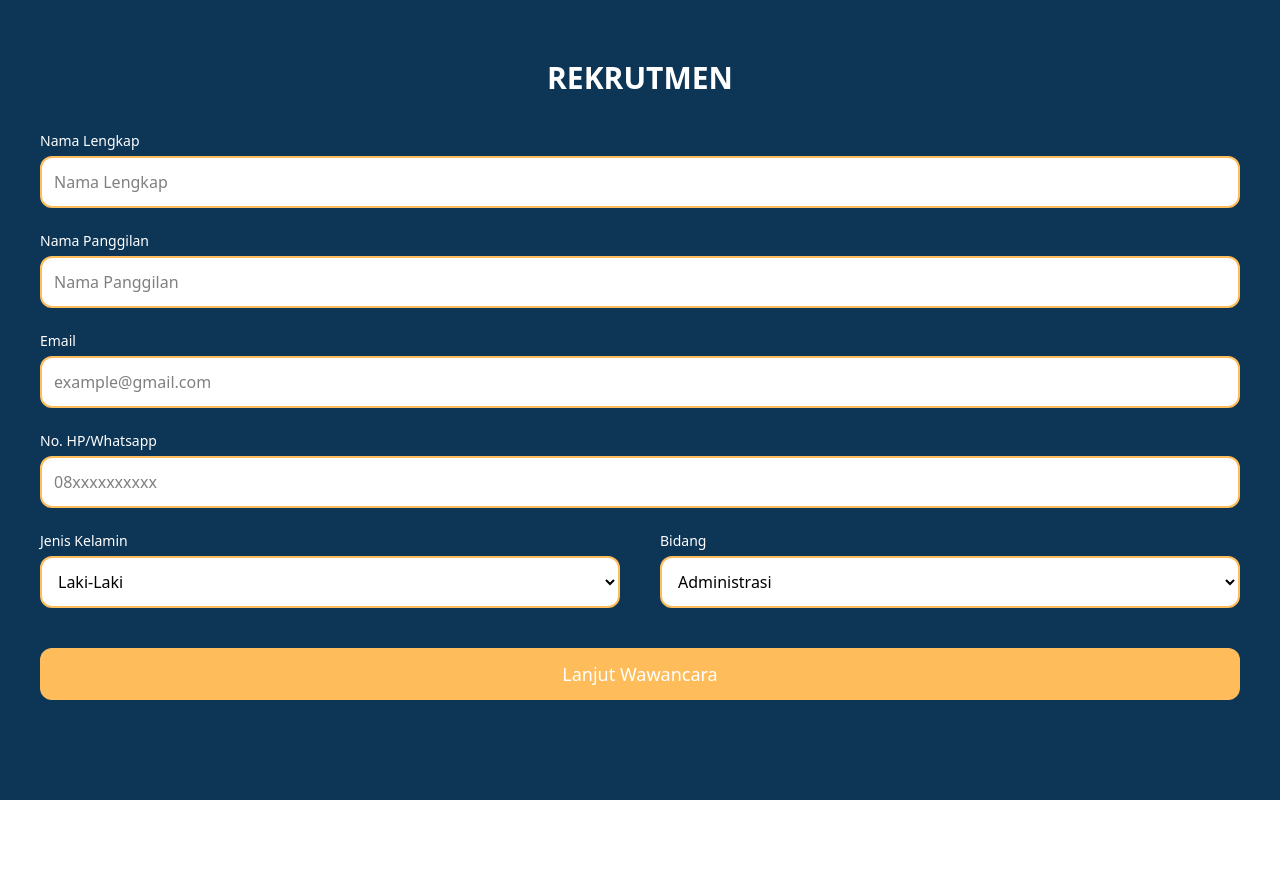
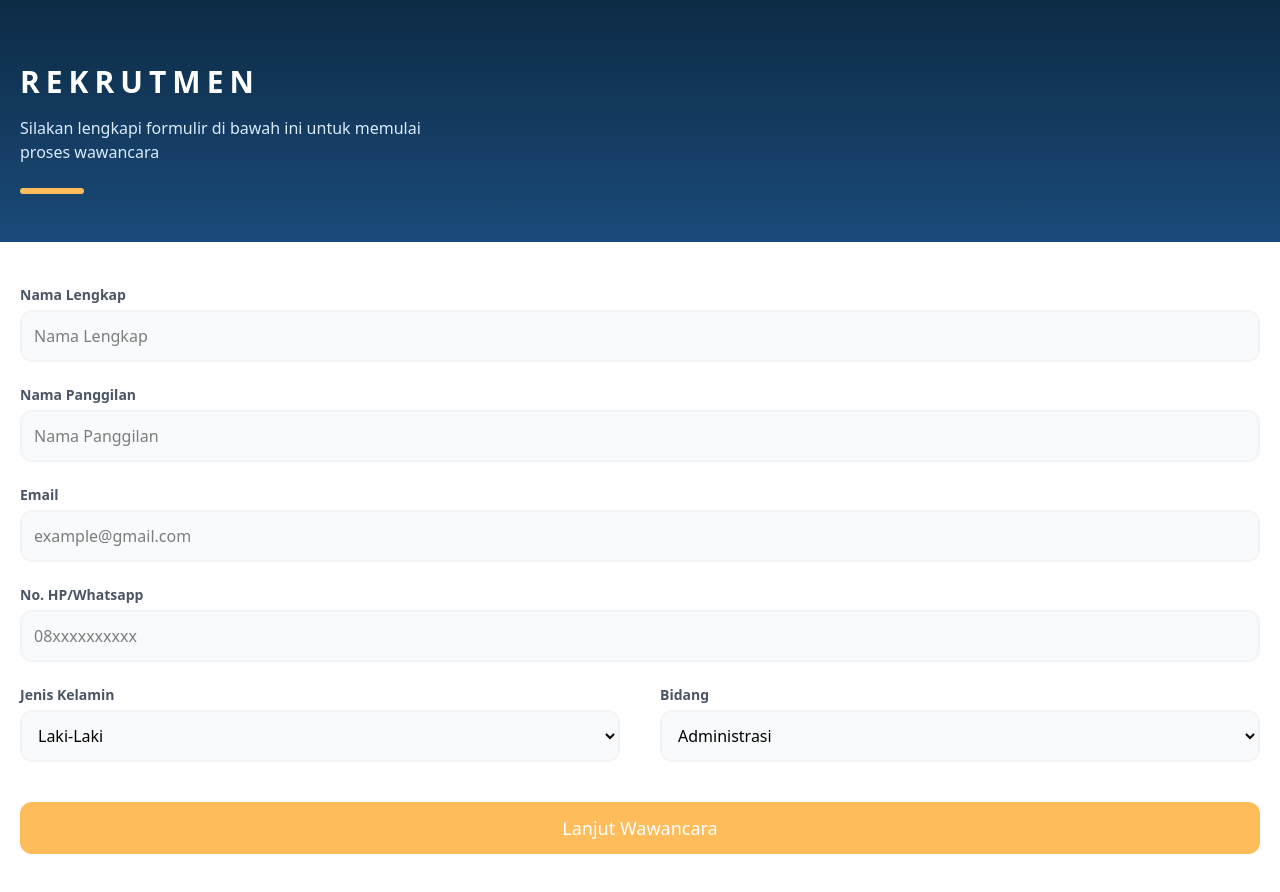
Before and after one commit to MuhammadHelga/web.rekrutkita, a React (Vite) app: page / in a window 1280 px wide. Before the commit the page ends 800 px from the top, so only its background shows below. Built offline with nearby package versions, Linux system fonts and the light colour scheme.

Commit message:
Update FormPages

```diff
--- a/src/pages/FormPages.jsx
+++ b/src/pages/FormPages.jsx
@@ -48,72 +48,82 @@ function FormPages() {
     };
 
     return (
-        <div className=' bg-[#0D3556] h-screen w-full items-center justify-center px-10 py-15'>
-            <div className='w-full bg-transparent'>
-                <h1 className='text-center text-white text-3xl font-bold mb-8'>REKRUTMEN</h1>
+        <div className='min-h-screen flex flex-col bg-white'>
+            <div className='bg-linear-to-b from-[#0D2B45] to-[#1a4b7a] w-full pt-16 pb-12 px-5 flex flex-col'>
+                <h1 className='text-white text-3xl font-bold tracking-[0.2em] mb-4'
+                    >REKRUTMEN
+                </h1>
+
+                <p className="text-blue-100 max-w-md text-sm md:text-base mb-6">
+                    Silakan lengkapi formulir di bawah ini untuk memulai proses wawancara
+                </p>
+
+                <div className="w-16 h-1.5 bg-[#FEBD5A] rounded-full"></div>
             </div>
 
+            <div className="grow w-full px-5 py-10">
+                <div className="w-full mx-auto">
                     <form onSubmit={handleSubmit}>
                         <div className='mb-5'>
-                    <label className='text-white text-sm'>Nama Lengkap</label>
+                            <label className='text-gray-600 text-sm font-semibold'>Nama Lengkap</label>
                             <input
                                 type="text"
                                 name="fullName"
                                 required
                                 onChange={handleChange}
-                        className="w-full mt-1 p-3 rounded-xl outline-none border-2 border-[#FEBD5A] bg-white"
+                                className="w-full mt-1 p-3 rounded-xl outline-none border-2 border-gray-100 bg-gray-50 focus:border-[#FEBD5A] transition-all"
                                 placeholder="Nama Lengkap"
                             />
                         </div>
 
                         <div className='mb-5'>
-                    <label className='text-white text-sm'>Nama Panggilan</label>
+                            <label className='text-gray-600 text-sm font-semibold'>Nama Panggilan</label>
                             <input
                                 type="text"
                                 name="nickName"
                                 required
                                 onChange={handleChange}
-                        className="w-full mt-1 p-3 rounded-xl outline-none border-2 border-[#FEBD5A] bg-white"
+                                className="w-full mt-1 p-3 rounded-xl outline-none border-2 border-gray-100 bg-gray-50 focus:border-[#FEBD5A] transition-all"
                                 placeholder="Nama Panggilan"
                             />
                         </div>
 
                         <div className='mb-5'>
-                    <label className='text-white text-sm'>Email</label>
+                            <label className='text-gray-600 text-sm font-semibold'>Email</label>
                             <input
                                 type="email"
                                 name="email"
                                 required
                                 onChange={handleChange}
-                        className="w-full mt-1 p-3 rounded-xl outline-none border-2 border-[#FEBD5A] bg-white"
+                                className="w-full mt-1 p-3 rounded-xl outline-none border-2 border-gray-100 bg-gray-50 focus:border-[#FEBD5A] transition-all"
                                 placeholder="example@gmail.com"
                             />
                         </div>
 
                         <div className='mb-5'>
-                    <label className='text-white text-sm'>No. HP/Whatsapp</label>
+                            <label className='text-gray-600 text-sm font-semibold'>No. HP/Whatsapp</label>
                             <input
                                 type="number"
                                 name="number"
                                 required
                                 onChange={handleChange}
-                        className="w-full mt-1 p-3 rounded-xl outline-none border-2 border-[#FEBD5A] bg-white"
+                                className="w-full mt-1 p-3 rounded-xl outline-none border-2 border-gray-100 bg-gray-50 focus:border-[#FEBD5A] transition-all"
                                 placeholder="08xxxxxxxxxx"
                             />
                         </div>
 
                         <div className='grid grid-cols-2 gap-x-10 mb-10'>
                                 <div>
-                            <label className='text-white text-sm'>Jenis Kelamin</label>
-                            <select className="w-full mt-1 p-3 rounded-xl outline-none border-2 border-[#FEBD5A] bg-white" name="gender" value={form.gender} onChange={handleChange}>
+                                    <label className='text-gray-600 text-sm font-semibold'>Jenis Kelamin</label>
+                                    <select className="w-full mt-1 p-3 rounded-xl outline-none border-2 border-gray-100 bg-gray-50 focus:border-[#FEBD5A]" name="gender" value={form.gender} onChange={handleChange}>
                                         <option value="Laki-Laki">Laki-Laki</option>
                                         <option value="Perempuan">Perempuan</option>
                                     </select>
                                 </div>
 
                                 <div>
-                            <label className='text-white text-sm'>Bidang</label>
-                            <select className="w-full mt-1 p-3 rounded-xl outline-none border-2 border-[#FEBD5A] bg-white" name="role" value={form.role} onChange={handleChange}>
+                                    <label className='text-gray-600 text-sm font-semibold'>Bidang</label>
+                                    <select className="w-full mt-1 p-3 rounded-xl outline-none border-2 border-gray-100 bg-gray-50 focus:border-[#FEBD5A]" name="role" value={form.role} onChange={handleChange}>
                                         <option value="Administrasi">Administrasi</option>
                                         <option value="Sales">Sales</option>
                                         <option value="Gudang">Admin Gudang</option>
@@ -124,6 +134,8 @@ function FormPages() {
                         <button className='w-full text-white text-lg bg-[#FEBD5A] p-3 rounded-xl hover hover:bg-[#e69c2d]'>Lanjut Wawancara</button>
                     </form>
                 </div>
+            </div>
+        </div>
     )
 }
 
```
Lines whose indentation alone changed are shown as unchanged.
